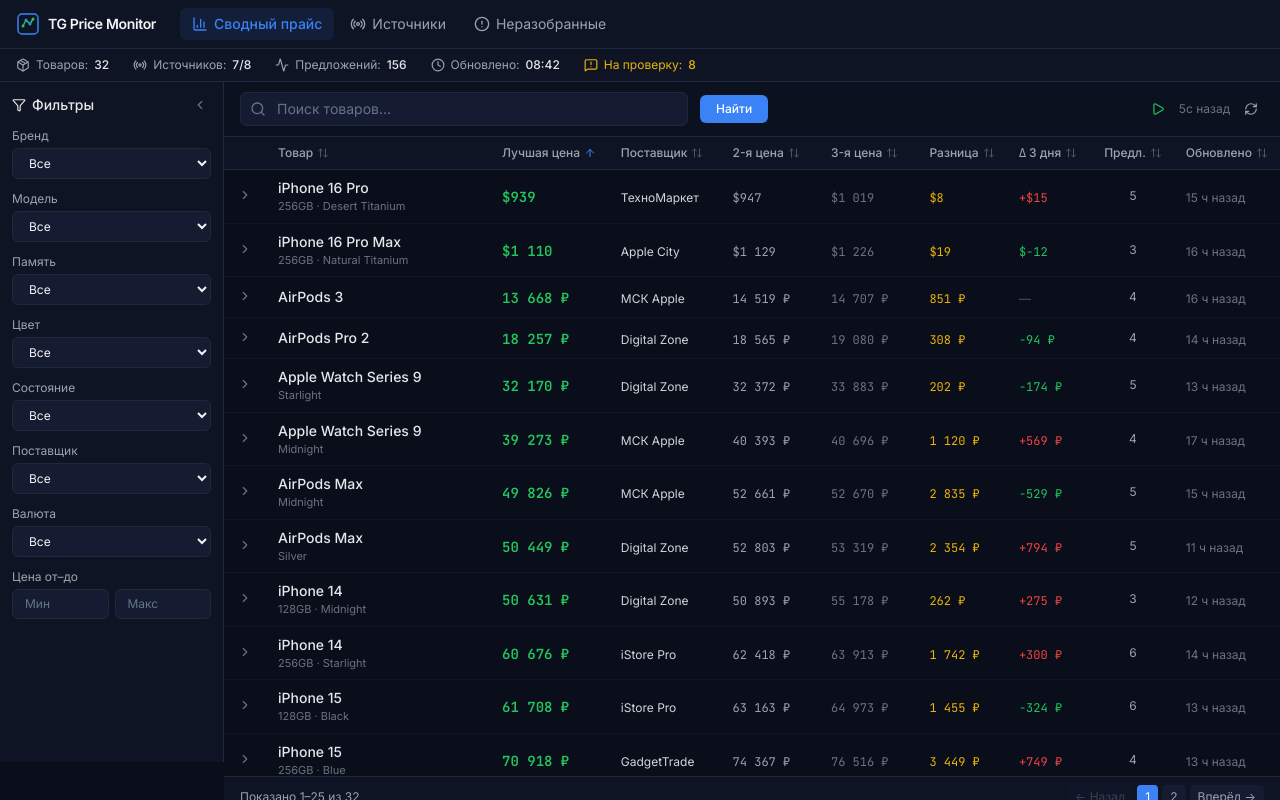
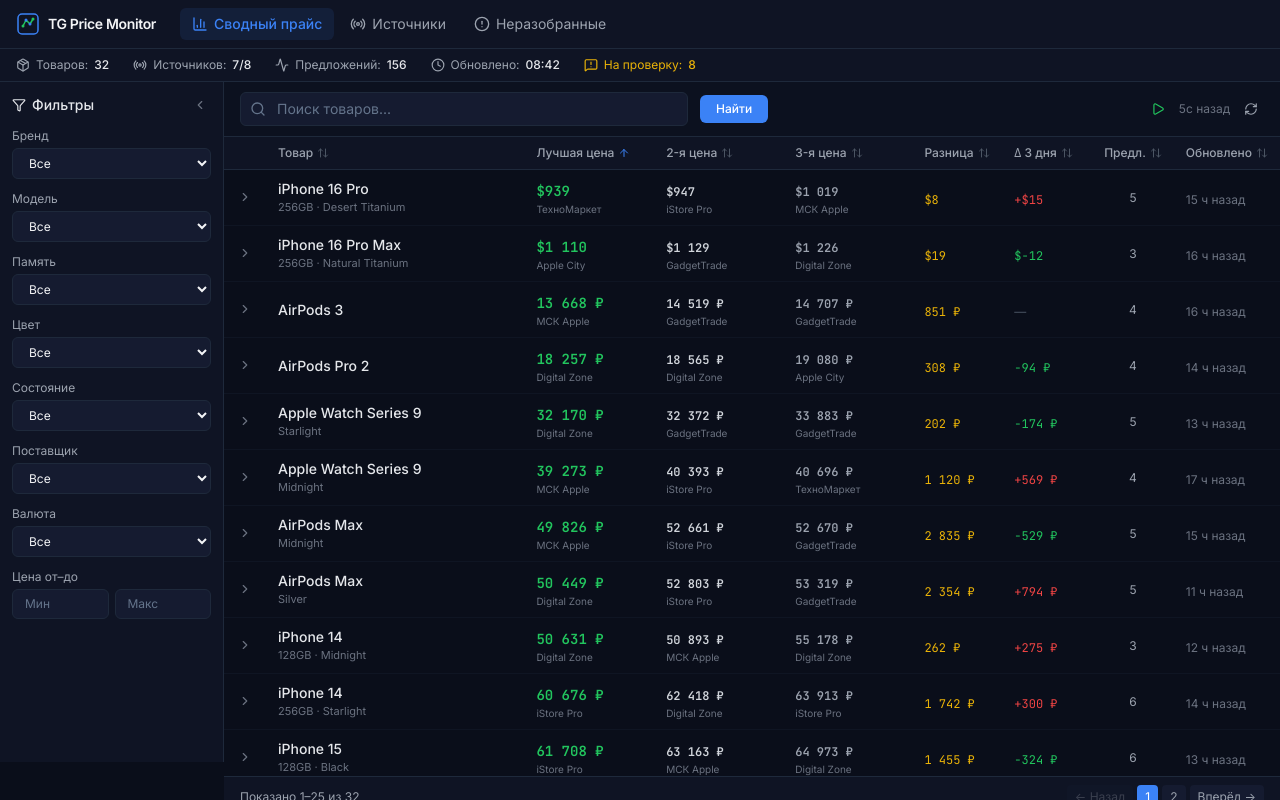
Before and after one commit to Alex-Matsko/telegram-parser, a React (Vite) app in the folder frontend/: page / in a window 1280 px wide. Built offline with nearby package versions, Linux system fonts and the light colour scheme.

Commit message:
feat: collect only last 7 days on first run; show suppliers next to prices in PriceListTable

```diff
--- a/frontend/src/components/PriceList/PriceListTable.tsx
+++ b/frontend/src/components/PriceList/PriceListTable.tsx
@@ -43,7 +43,7 @@
   };
 
   const formatPrice = (price: number | null, currency?: string) => {
-    if (price == null) return '—';
+    if (price == null) return null;
     const cur = currency || 'RUB';
     if (cur === 'USD') return `$${price.toLocaleString('ru-RU')}`;
     return `${price.toLocaleString('ru-RU')} ₽`;
@@ -65,6 +65,22 @@
     refurbished: 'Восст.',
   };
 
+  // Price + supplier stacked cell
+  const PriceCell = ({
+    price, supplier, currency, priceClass,
+  }: { price: number | null; supplier: string | null; currency: string; priceClass: string }) => {
+    const formatted = formatPrice(price, currency);
+    if (!formatted) return <span className="text-xs text-gray-600">—</span>;
+    return (
+      <div>
+        <span className={`font-mono font-semibold ${priceClass}`}>{formatted}</span>
+        {supplier && (
+          <div className="text-[10px] text-gray-500 truncate max-w-[110px]" title={supplier}>{supplier}</div>
+        )}
+      </div>
+    );
+  };
+
   const columns: ColumnDef<PriceListItem>[] = useMemo(() => [
     {
       id: 'expand',
@@ -77,15 +93,14 @@
         >
           {expandedRows.has(row.original.product_id)
             ? <ChevronDown className="w-3.5 h-3.5" />
-            : <ChevronRight className="w-3.5 h-3.5" />
-          }
+            : <ChevronRight className="w-3.5 h-3.5" />}
         </button>
       ),
     },
     {
       accessorKey: 'product_name',
       header: 'Товар',
-      size: 280,
+      size: 260,
       cell: ({ row }) => {
         const item = row.original;
         return (
@@ -101,39 +116,40 @@
     {
       accessorKey: 'best_price',
       header: 'Лучшая цена',
-      size: 120,
+      size: 130,
       cell: ({ row }) => (
-        <span className="font-mono font-semibold text-positive text-sm">
-          {formatPrice(row.original.best_price, row.original.currency)}
-        </span>
-      ),
-    },
-    {
-      accessorKey: 'best_supplier',
-      header: 'Поставщик',
-      size: 120,
-      cell: ({ row }) => (
-        <span className="text-xs text-gray-300">{row.original.best_supplier}</span>
+        <PriceCell
+          price={row.original.best_price}
+          supplier={row.original.best_supplier}
+          currency={row.original.currency}
+          priceClass="text-positive text-sm"
+        />
       ),
     },
     {
       accessorKey: 'second_price',
       header: '2-я цена',
-      size: 110,
+      size: 130,
       cell: ({ row }) => (
-        <span className="font-mono text-xs text-gray-400">
-          {formatPrice(row.original.second_price, row.original.currency)}
-        </span>
+        <PriceCell
+          price={row.original.second_price}
+          supplier={row.original.second_supplier}
+          currency={row.original.currency}
+          priceClass="text-gray-300 text-xs"
+        />
       ),
     },
     {
       accessorKey: 'third_price',
       header: '3-я цена',
-      size: 110,
+      size: 130,
       cell: ({ row }) => (
-        <span className="font-mono text-xs text-gray-500">
-          {formatPrice(row.original.third_price, row.original.currency)}
-        </span>
+        <PriceCell
+          price={row.original.third_price}
+          supplier={row.original.third_supplier}
+          currency={row.original.currency}
+          priceClass="text-gray-400 text-xs"
+        />
       ),
     },
     {
@@ -142,12 +158,9 @@
       size: 90,
       cell: ({ row }) => {
         const spread = row.original.spread;
-        if (spread == null) return <span className="text-xs text-gray-600">—</span>;
-        return (
-          <span className="font-mono text-xs text-warning">
-            {formatPrice(spread, row.original.currency)}
-          </span>
-        );
+        const formatted = formatPrice(spread, row.original.currency);
+        if (!formatted) return <span className="text-xs text-gray-600">—</span>;
+        return <span className="font-mono text-xs text-warning">{formatted}</span>;
       },
     },
     {
@@ -201,7 +214,6 @@
 
   return (
     <div className="flex flex-col h-full">
-      {/* Table */}
       <div className="flex-1 overflow-auto">
         <table className="w-full text-left border-collapse">
           <thead className="sticky top-0 z-10 bg-surface-800">
@@ -269,9 +281,7 @@
             disabled={page <= 1}
             onClick={() => onFiltersChange({ ...filters, page: page - 1 })}
             className="px-2 py-1 rounded bg-surface-700 hover:bg-surface-600 disabled:opacity-30 disabled:cursor-not-allowed transition-colors"
-          >
-            ← Назад
-          </button>
+          >← Назад</button>
           {Array.from({ length: Math.min(totalPages, 5) }, (_, i) => {
             const p = i + 1;
             return (
@@ -279,22 +289,16 @@
                 key={p}
                 onClick={() => onFiltersChange({ ...filters, page: p })}
                 className={`px-2 py-1 rounded transition-colors ${
-                  p === page
-                    ? 'bg-accent text-white'
-                    : 'bg-surface-700 hover:bg-surface-600'
+                  p === page ? 'bg-accent text-white' : 'bg-surface-700 hover:bg-surface-600'
                 }`}
-              >
-                {p}
-              </button>
+              >{p}</button>
             );
           })}
           <button
             disabled={page >= totalPages}
             onClick={() => onFiltersChange({ ...filters, page: page + 1 })}
             className="px-2 py-1 rounded bg-surface-700 hover:bg-surface-600 disabled:opacity-30 disabled:cursor-not-allowed transition-colors"
-          >
-            Вперёд →
-          </button>
+          >Вперёд →</button>
         </div>
       </div>
     </div>
```
Also changed, not shown: 1 other file (tests, documents, lock files or other folders).
